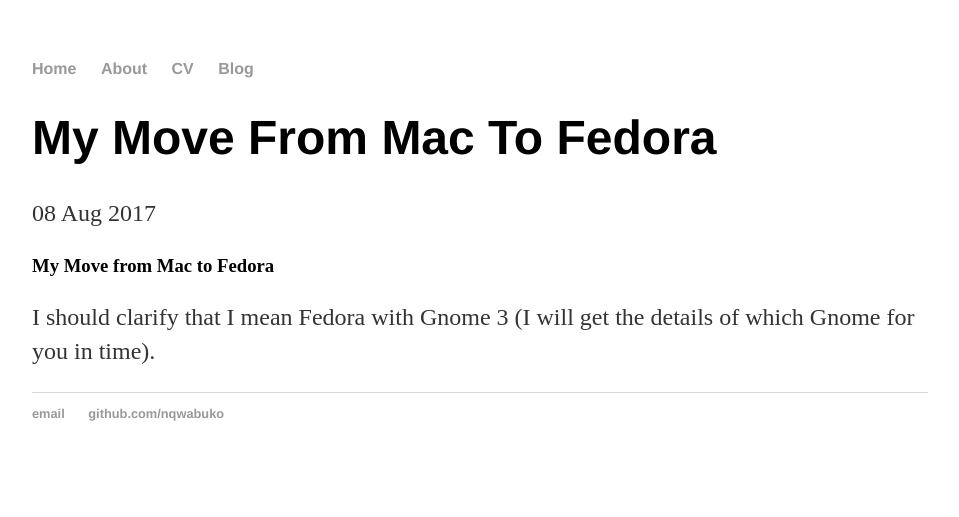
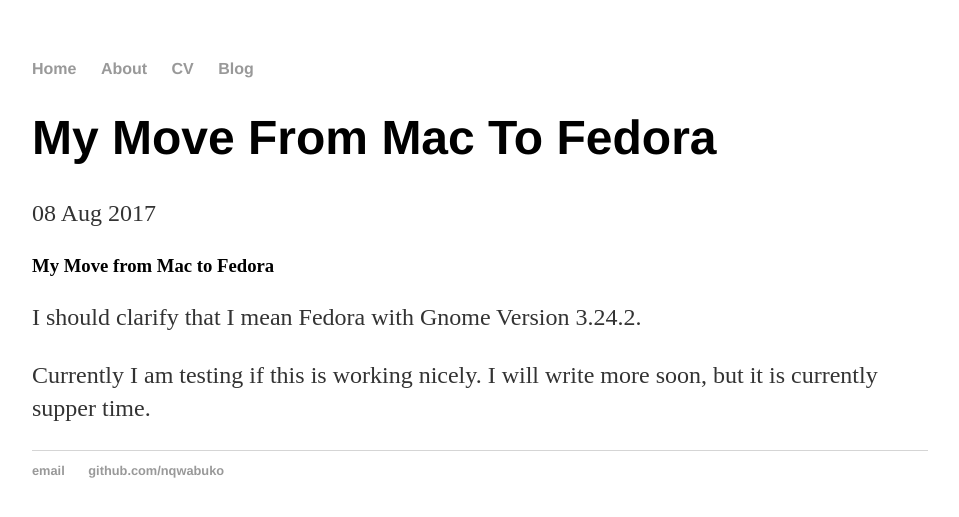
Before and after one commit to nqwabuko/nqwabuko.github.io_test, a Jekyll site: the page built from _posts/2017-08-08-My-move-from-Mac-to-Fedora.md, in a window 1280 px wide. Shown: the top 517 px of the page, without its empty margins (160-1119 px from the left). Built offline with Jekyll 4.4.1, drawn with Linux system fonts in a browser that asks for light colours; our own code applies the rules of GitHub Pages for plain Markdown files.

Commit message:
I have added gnome version to mac to fedora post

```diff
--- a/_posts/2017-08-08-My-move-from-Mac-to-Fedora.md
+++ b/_posts/2017-08-08-My-move-from-Mac-to-Fedora.md
@@ -1,3 +1,5 @@
 ### My Move from Mac to Fedora
 
-I should clarify that I mean Fedora with Gnome 3 (I will get the details of which Gnome for you in time).
+I should clarify that I mean Fedora with Gnome Version 3.24.2.
+
+Currently I am testing if this is working nicely. I will write more soon, but it is currently supper time.
```
